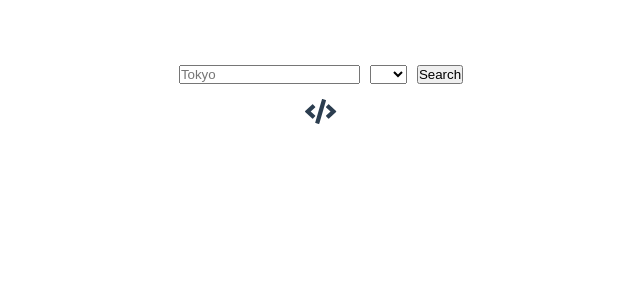
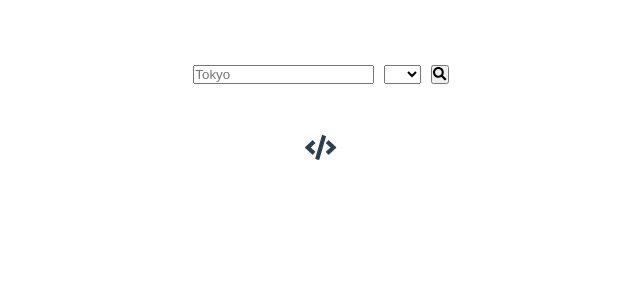
Before and after one commit to Andrsrz/weather-app, a Vue app: page / in a window 1280 px wide. Shown: the top 300 px of the page, without its empty margins (319-959 px from the left). Built offline with nearby package versions, Linux system fonts and the light colour scheme.

Commit message:
Add icon

```diff
--- a/src/components/CurrentWeather.vue
+++ b/src/components/CurrentWeather.vue
@@ -33,7 +33,9 @@
 			</span>
 		</div>
 	</div>
-	<button type="button" @click="changeUnits">Change Units</button>
+	<button type="button" @click="changeUnits">
+		<span class="fas fa-exchange-alt"></span>
+	</button>
 </div>
 </template>
 
--- a/src/components/Weather.vue
+++ b/src/components/Weather.vue
@@ -6,9 +6,12 @@
 			<option value="metric" selected>°C</option>
 			<option value="imperial">°F</option>
 		</select>
-		<button type="button" @click="lookForWeather">Search</button>
+		<button type="button" @click="lookForWeather">
+			<span class="fas fa-search"></span>
+		</button>
 	</div>
 	<CurrentWeather v-show="isVisible" :weather="myWeather" />
+	<br><br>
 </div>
 </template>
 
```
